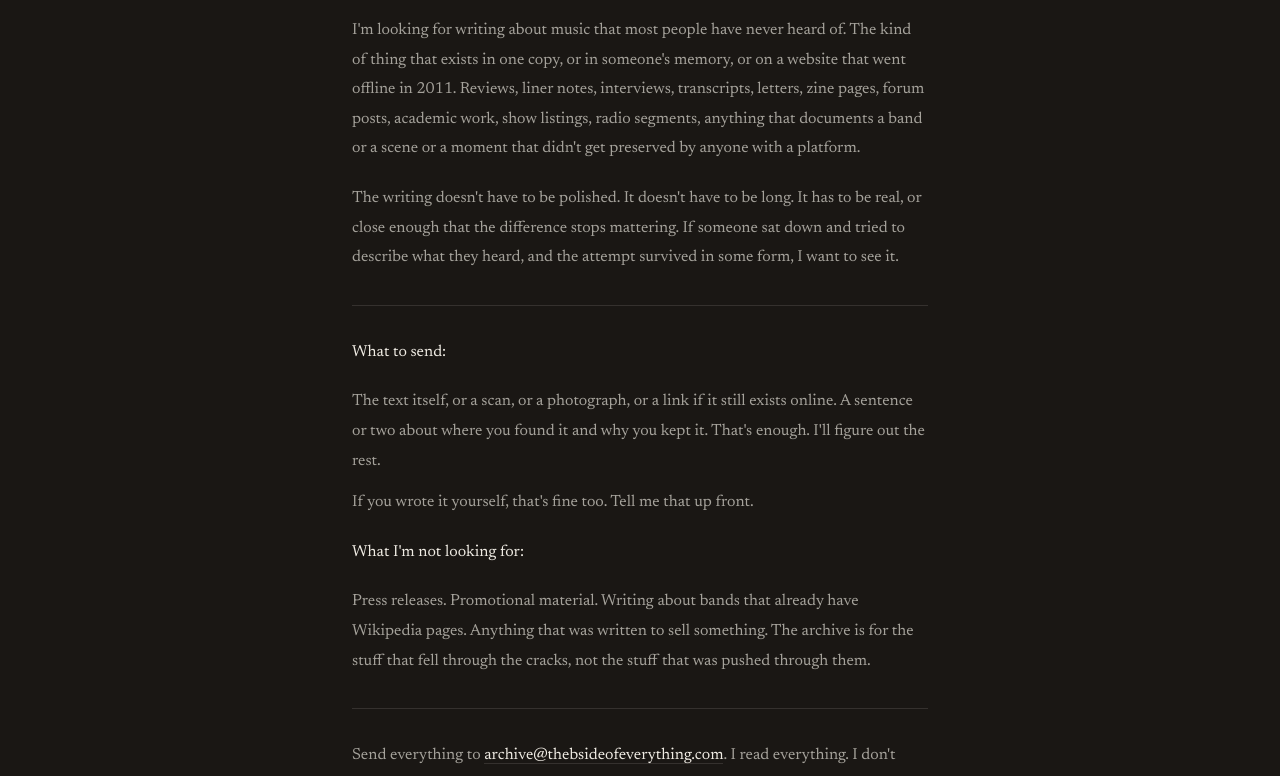
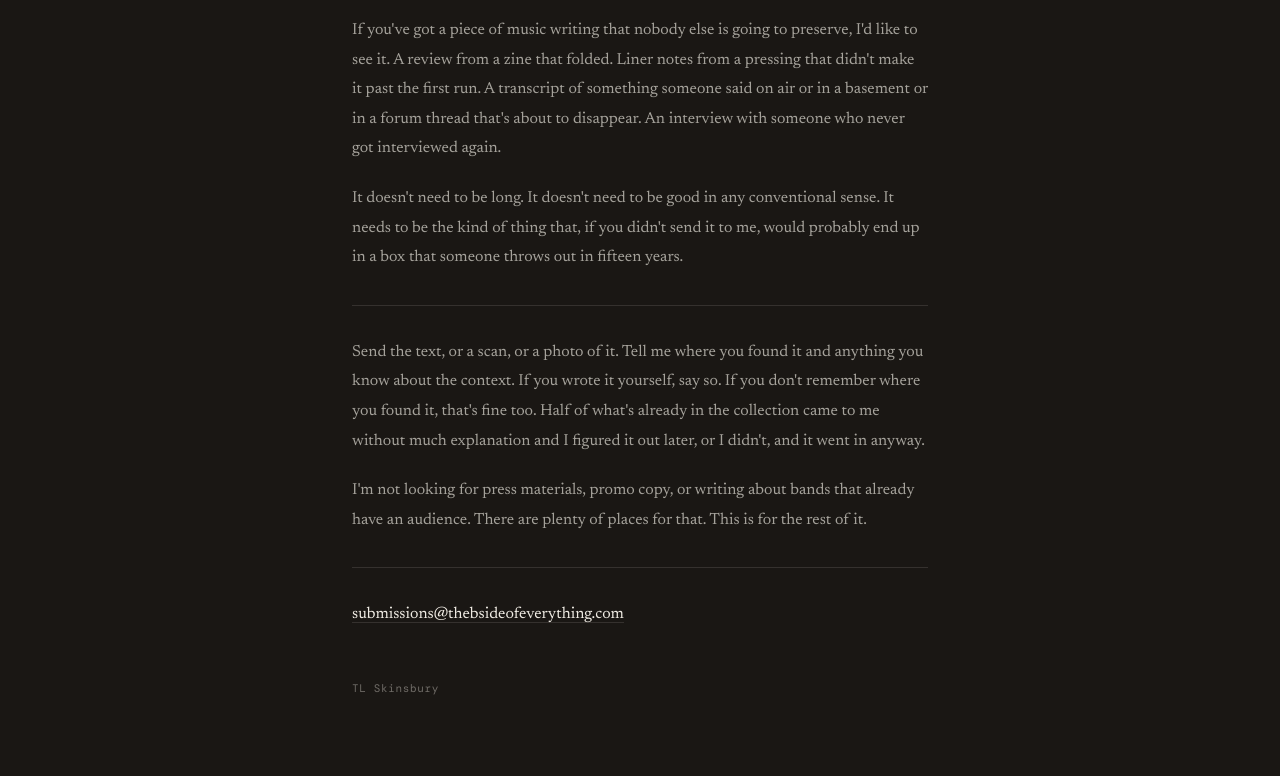
Before and after one commit to GonzoDuke/b-side-of-everything, an Astro site: page /submissions in a window 1280 px wide. Shown: the part 155-931 px from the top of the page. Built offline with nearby package versions, Linux system fonts and the light colour scheme; Astro itself is replaced by a stand-in of ours; a web font is replaced by a local one.

Commit message:
rewrite submissions page

```diff
--- a/src/pages/submissions.astro
+++ b/src/pages/submissions.astro
@@ -14,7 +14,7 @@ const S = {
 
 <BaseLayout
   title="Submissions — The B-Side of Everything"
-  description="Guidelines for submitting to the archive."
+  description="Send something to the archive."
   ogImage="/og-image.png"
   ogUrl="https://thebsideofeverything.com/submissions"
 >
@@ -45,44 +45,32 @@ const S = {
       <h1 style={`
         font-family: var(--serif); font-size: 32px; font-weight: 400;
         color: ${S.text}; margin: 0 0 32px; letter-spacing: -0.01em;
-      `}>Submissions</h1>
+      `}>Send Something</h1>
 
       <div style={`
         font-family: var(--body); font-size: 16px; line-height: 1.85;
         color: ${S.textDim};
       `}>
         <p style="margin: 0 0 20px;">
-          I'm looking for writing about music that most people have never heard of. The kind of thing that exists in one copy, or in someone's memory, or on a website that went offline in 2011. Reviews, liner notes, interviews, transcripts, letters, zine pages, forum posts, academic work, show listings, radio segments, anything that documents a band or a scene or a moment that didn't get preserved by anyone with a platform.
+          If you've got a piece of music writing that nobody else is going to preserve, I'd like to see it. A review from a zine that folded. Liner notes from a pressing that didn't make it past the first run. A transcript of something someone said on air or in a basement or in a forum thread that's about to disappear. An interview with someone who never got interviewed again.
         </p>
         <p style="margin: 0 0 20px;">
-          The writing doesn't have to be polished. It doesn't have to be long. It has to be real, or close enough that the difference stops mattering. If someone sat down and tried to describe what they heard, and the attempt survived in some form, I want to see it.
+          It doesn't need to be long. It doesn't need to be good in any conventional sense. It needs to be the kind of thing that, if you didn't send it to me, would probably end up in a box that someone throws out in fifteen years.
         </p>
 
         <div style={`height: 1px; background: ${S.rule}; margin: 32px 0;`}></div>
 
-        <p style={`margin: 0 0 20px; color: ${S.text};`}>
-          <strong style="font-weight: 500;">What to send:</strong>
-        </p>
-        <p style="margin: 0 0 12px;">
-          The text itself, or a scan, or a photograph, or a link if it still exists online. A sentence or two about where you found it and why you kept it. That's enough. I'll figure out the rest.
+        <p style="margin: 0 0 20px;">
+          Send the text, or a scan, or a photo of it. Tell me where you found it and anything you know about the context. If you wrote it yourself, say so. If you don't remember where you found it, that's fine too. Half of what's already in the collection came to me without much explanation and I figured it out later, or I didn't, and it went in anyway.
         </p>
         <p style="margin: 0 0 20px;">
-          If you wrote it yourself, that's fine too. Tell me that up front.
-        </p>
-
-        <p style={`margin: 0 0 20px; color: ${S.text};`}>
-          <strong style="font-weight: 500;">What I'm not looking for:</strong>
-        </p>
-        <p style="margin: 0 0 20px;">
-          Press releases. Promotional material. Writing about bands that already have Wikipedia pages. Anything that was written to sell something. The archive is for the stuff that fell through the cracks, not the stuff that was pushed through them.
+          I'm not looking for press materials, promo copy, or writing about bands that already have an audience. There are plenty of places for that. This is for the rest of it.
         </p>
 
         <div style={`height: 1px; background: ${S.rule}; margin: 32px 0;`}></div>
 
         <p style="margin: 0 0 0;">
-          Send everything to
-          <a href="mailto:archive@thebsideofeverything.com" style={`color: ${S.text}; text-decoration: none; border-bottom: 1px solid ${S.rule};`}>archive@thebsideofeverything.com</a>.
-          I read everything. I don't respond to everything. If it ends up in the collection, I'll let you know.
+          <a href="mailto:submissions@thebsideofeverything.com" style={`color: ${S.text}; text-decoration: none; border-bottom: 1px solid ${S.rule};`}>submissions@thebsideofeverything.com</a>
         </p>
 
         <div style={`
```
